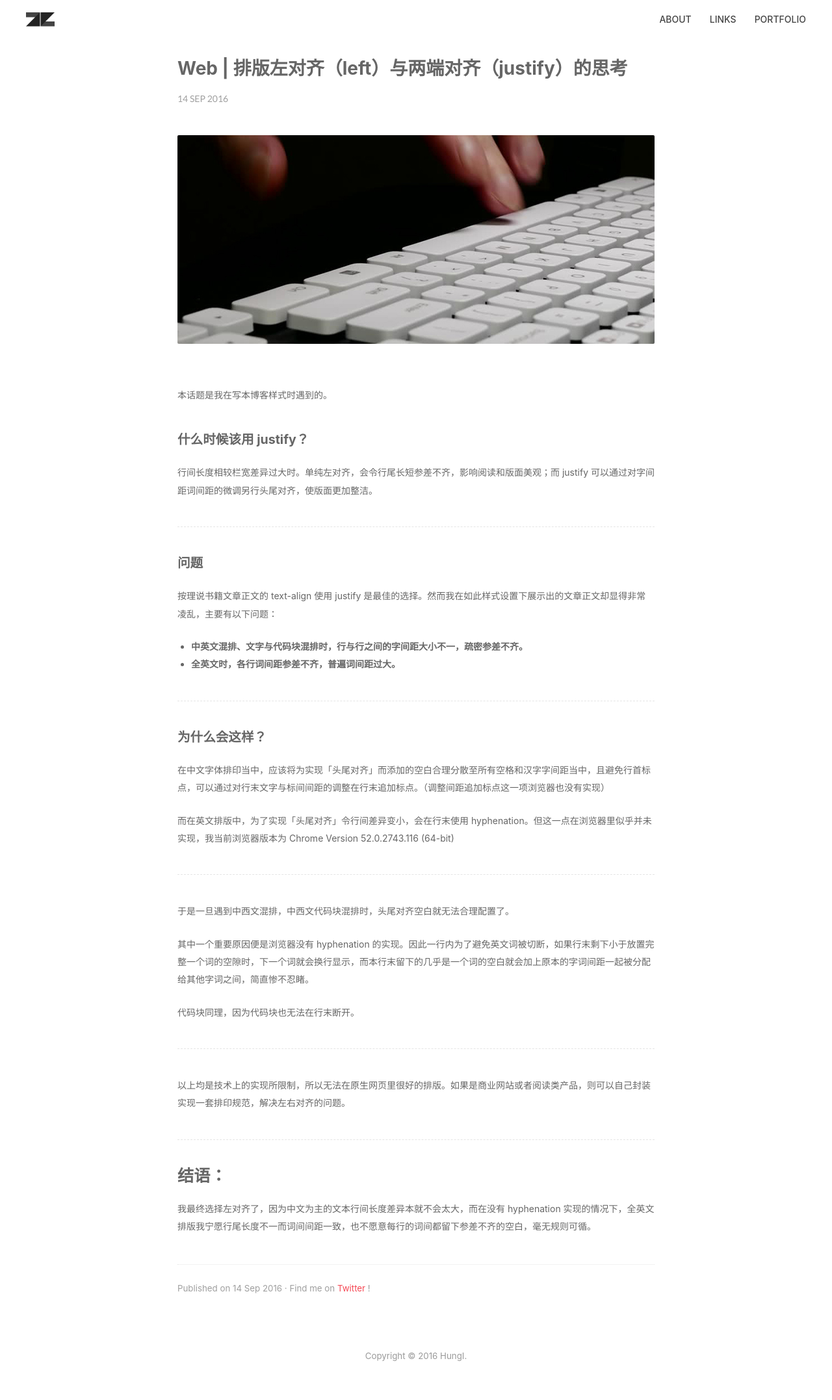
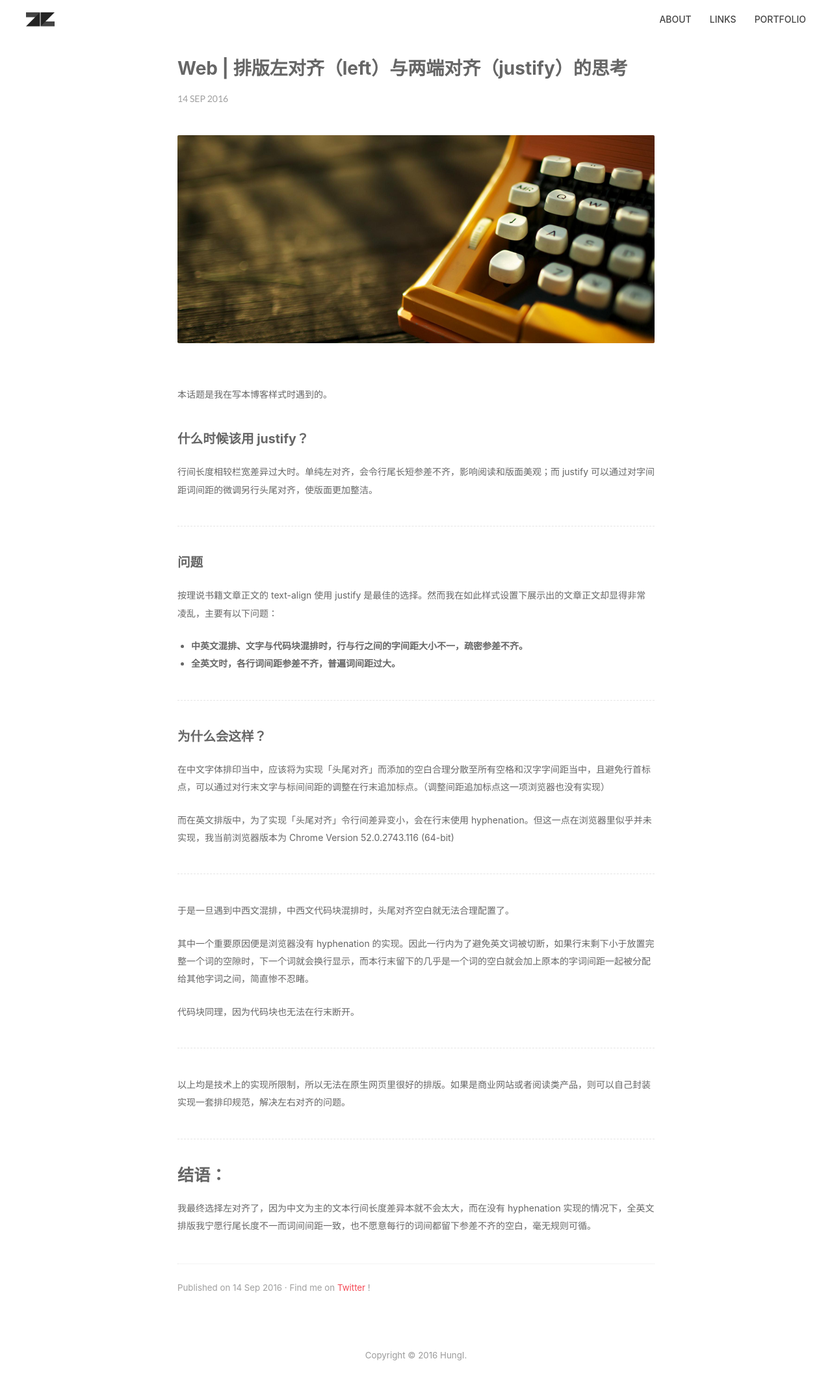
Before and after one commit to hominthesky/blog, a Jekyll site: the page built from _posts/2016-09-14-left-or-justify.md, in a window 1280 px wide. Shown: the whole page at 65% size. Built offline with Jekyll 4.4.1, drawn with Linux system fonts in a browser that asks for light colours; nearby versions of some CDN libraries; comment, search, counter and statistics services are not loaded.

Commit message:
add cover

```diff
--- a/_posts/2016-09-14-left-or-justify.md
+++ b/_posts/2016-09-14-left-or-justify.md
@@ -1,6 +1,6 @@
 ---
 title: Web | 排版左对齐（left）与两端对齐（justify）的思考
-cover: whitespace/cover.jpg
+cover: justify/cover.jpg
 ---
 
 本话题是我在写本博客样式时遇到的。
```
Also changed, not shown: images/justify/cover.jpg (added), 2 other files.
